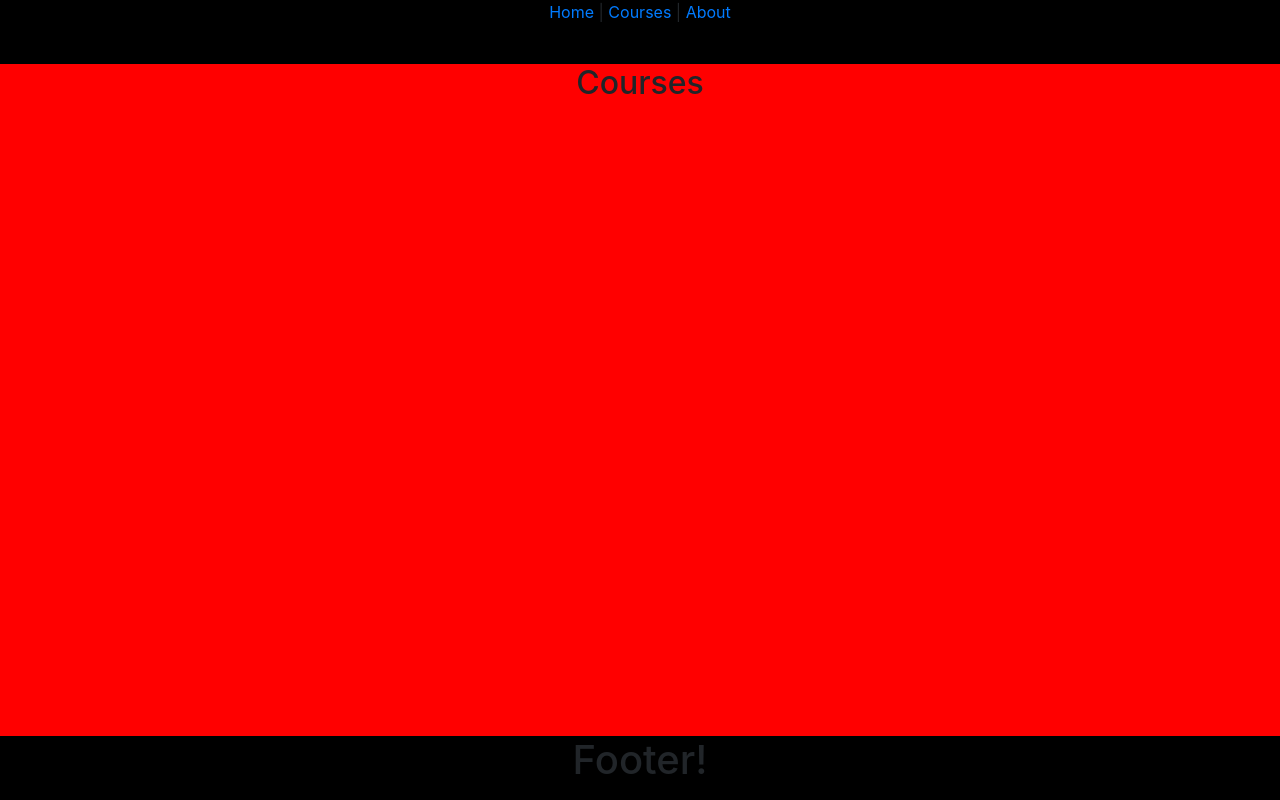
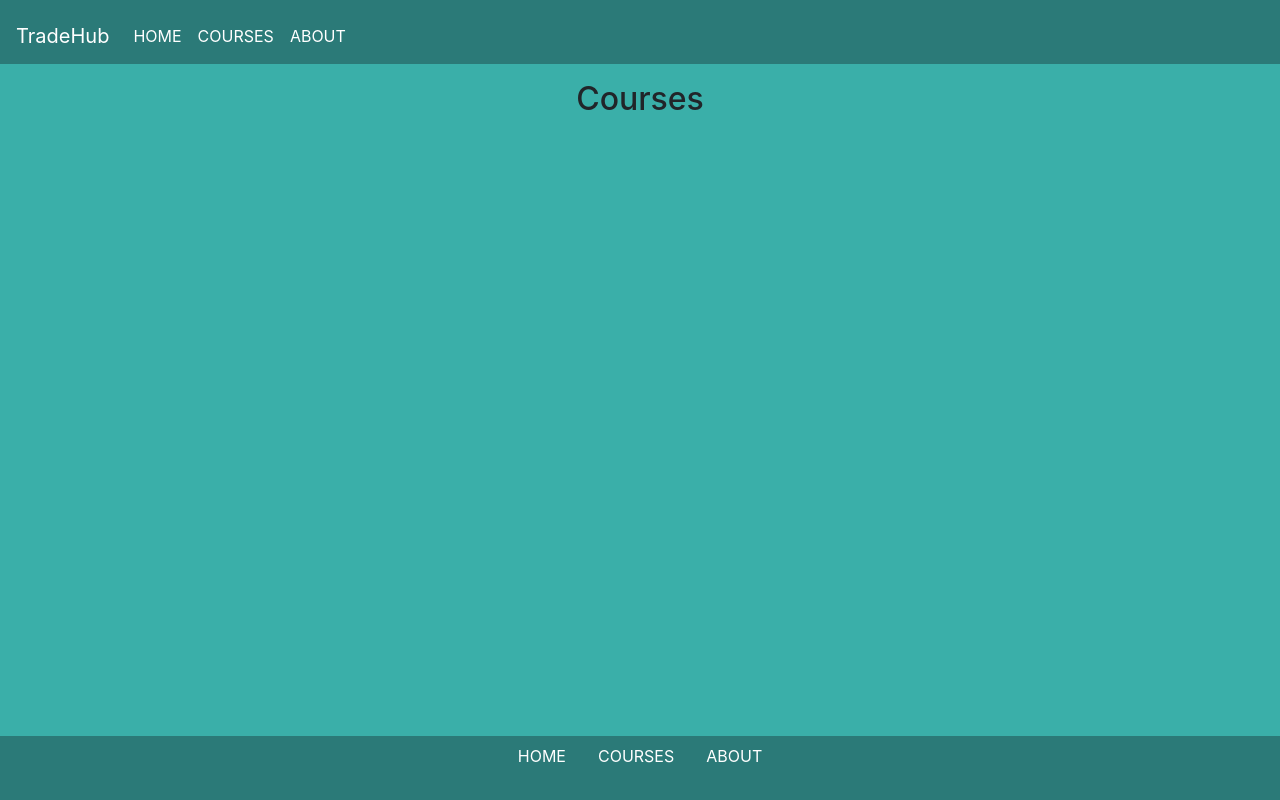
Before and after one commit to njakub/ui-storyplanner, a React app: page /courses in a window 1280 px wide. Built offline with nearby package versions, Linux system fonts and the light colour scheme.

Commit message:
first version appshell

```diff
--- a/src/components/appShell/AppShell.scss
+++ b/src/components/appShell/AppShell.scss
@@ -1,5 +1,5 @@
 .AppShell {
-  background-color: red;
+  background-color: #3aafa9;
   text-align: center;
   position: relative;
   min-height: 100vh;
@@ -7,4 +7,6 @@
 
 .content-wrap {
   padding-bottom: 2.5rem;
+  margin-left: 12rem;
+  margin-right: 12rem;
 }
--- a/src/components/common/Footer/Footer.js
+++ b/src/components/common/Footer/Footer.js
@@ -1,9 +1,20 @@
 import React from "react";
+import { NavLink } from "react-router-dom";
 import "./Footer.scss";
 
 const Footer = props => (
   <div className="Footer">
-    <h1>Footer!</h1>
+    <div>
+      <NavLink className="nav-link" to="/" exact>
+        HOME
+      </NavLink>
+      <NavLink className="nav-link" to="/courses">
+        COURSES
+      </NavLink>
+      <NavLink className="nav-link" to="/about">
+        ABOUT
+      </NavLink>
+    </div>
   </div>
 );
 
--- a/src/components/common/Footer/Footer.scss
+++ b/src/components/common/Footer/Footer.scss
@@ -1,8 +1,14 @@
 .Footer {
-  background-color: black;
+  background-color: #2b7a78;
   text-align: center;
   position: absolute;
   bottom: 0;
   width: 100%;
   height: 4rem;
+  color: white;
+
+  a {
+    color: white;
+    display: inline-block;
+  }
 }
--- a/src/components/common/Header/Header.js
+++ b/src/components/common/Header/Header.js
@@ -1,19 +1,11 @@
 import React from "react";
-import { BrowserRouter, NavLink } from "react-router-dom";
+import Menu from "./Menu/Menu";
 import "./Header.scss";
 
 const Header = () => {
   return (
     <div className="Header">
-      <nav>
-        <NavLink to="/" exact>
-          Home
-        </NavLink>
-        {" | "}
-        <NavLink to="/courses">Courses</NavLink>
-        {" | "}
-        <NavLink to="/about">About</NavLink>
-      </nav>
+      <Menu />
     </div>
   );
 };
--- a/src/components/common/Header/Header.scss
+++ b/src/components/common/Header/Header.scss
@@ -1,4 +1,13 @@
 .Header {
-  background-color: black;
+  background-color: #2b7a78;
   height: 4rem;
+  text-align: center;
+  vertical-align: middle;
+  margin-bottom: 1rem;
+  color: white;
+
+  nav {
+    padding-top: 1rem;
+    color: white;
+  }
 }
--- /dev/null
+++ b/src/components/common/Header/Menu/Menu.js
@@ -0,0 +1,45 @@
+import React from "react";
+import { NavLink } from "react-router-dom";
+import "./Menu.scss";
+
+const Menu = () => {
+  return (
+    <nav className="Menu navbar navbar-expand-lg">
+      <a className="navbar-brand" href="#">
+        TradeHub
+      </a>
+      <button
+        className="navbar-toggler"
+        type="button"
+        data-toggle="collapse"
+        data-target="#navbarNav"
+        aria-controls="navbarNav"
+        aria-expanded="false"
+        aria-label="Toggle navigation"
+      >
+        <span className="navbar-toggler-icon" />
+      </button>
+      <div className="collapse navbar-collapse" id="navbarNav">
+        <ul className="navbar-nav">
+          <li className="nav-item">
+            <NavLink className="nav-link" to="/" exact>
+              HOME
+            </NavLink>
+          </li>
+          <li className="nav-item">
+            <NavLink className="nav-link" to="/courses">
+              COURSES
+            </NavLink>
+          </li>
+          <li className="nav-item">
+            <NavLink className="nav-link" to="/about">
+              ABOUT
+            </NavLink>
+          </li>
+        </ul>
+      </div>
+    </nav>
+  );
+};
+
+export default Menu;
--- /dev/null
+++ b/src/components/common/Header/Menu/Menu.scss
@@ -0,0 +1,5 @@
+.Menu {
+  a {
+    color: white;
+  }
+}
```
